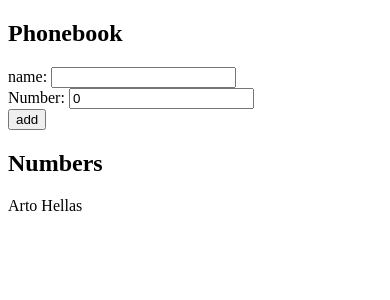
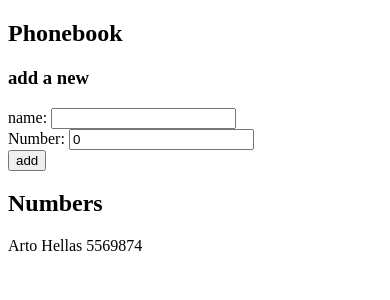
Before and after one commit to Kakashi398/part-2, a React (Create React App) app in the folder phonebook/: page / in a window 390 px wide. Shown: the top 300 px of the page. Built offline with nearby package versions, Linux system fonts and the light colour scheme; the HTML template or start-up script is replaced by a standard one.

Commit message:
2.10: The Phonebook Step5

```diff
--- a/phonebook/src/App.js
+++ b/phonebook/src/App.js
@@ -1,11 +1,14 @@
 import { useState } from "react";
+import PersonForm from "./components/PersonForm";
+import Persons from "./components/Persons";
 
 
 const App =() => {
   const [ persons, setPersons ] = useState([
-    { name: 'Arto Hellas'}
+    { name: 'Arto Hellas', number:5569874 }
 
   ])
+
   const [ newName, setNewName ] = useState('')
   const [ newNumber, setNewNumber ] = useState(0)
 
@@ -47,29 +50,16 @@ const App =() => {
     <div>
       <h2>Phonebook</h2>
 
-      <form onSubmit={addName}>
-        <div>
-          name: <input value={newName}
-           onChange={handleNameChange} />
-        </div>
+      <h3>add a new</h3>
 
-        <div>
-          Number: <input value={newNumber}
-           onChange={handleNumberChange} />
-        </div>
-
-        <div>
-          <button  type='submit' >add</button>
-        </div>
-      </form>
+      <PersonForm addName={addName}
+        newName={newName} handleNameChange={handleNameChange}
+        newNumber={newNumber} handleNumberChange={handleNumberChange}
+        />
 
       <h2>Numbers</h2>
-      <div >
-        {nameToShow.map(person =>
-        <p key={person.name}> {person.name} {person.number} </p>)}
-      </div>
 
-
+    <Persons nameToShow={nameToShow} />
     </div>
   )
 }
--- /dev/null
+++ b/phonebook/src/components/PersonForm.js
@@ -0,0 +1,27 @@
+import React from "react";
+
+
+const PersonForm = ({addName, newName, handleNameChange, newNumber, handleNumberChange}) => {
+    return(
+        <div>
+            <form onSubmit={addName}>
+        <div>
+          name: <input value={newName}
+           onChange={handleNameChange} />
+        </div>
+
+        <div>
+          Number: <input value={newNumber}
+           onChange={handleNumberChange} />
+        </div>
+
+        <div>
+          <button  type='submit' >add</button>
+        </div>
+      </form>
+        </div>
+    )
+
+}
+
+export default PersonForm
--- /dev/null
+++ b/phonebook/src/components/Persons.js
@@ -0,0 +1,12 @@
+import React from "react";
+
+const Persons = ({nameToShow}) => {
+    return(
+        <div >
+        {nameToShow.map(person =>
+        <p key={person.name}> {person.name} {person.number} </p>)}
+      </div>
+    )
+}
+
+export default Persons
```
